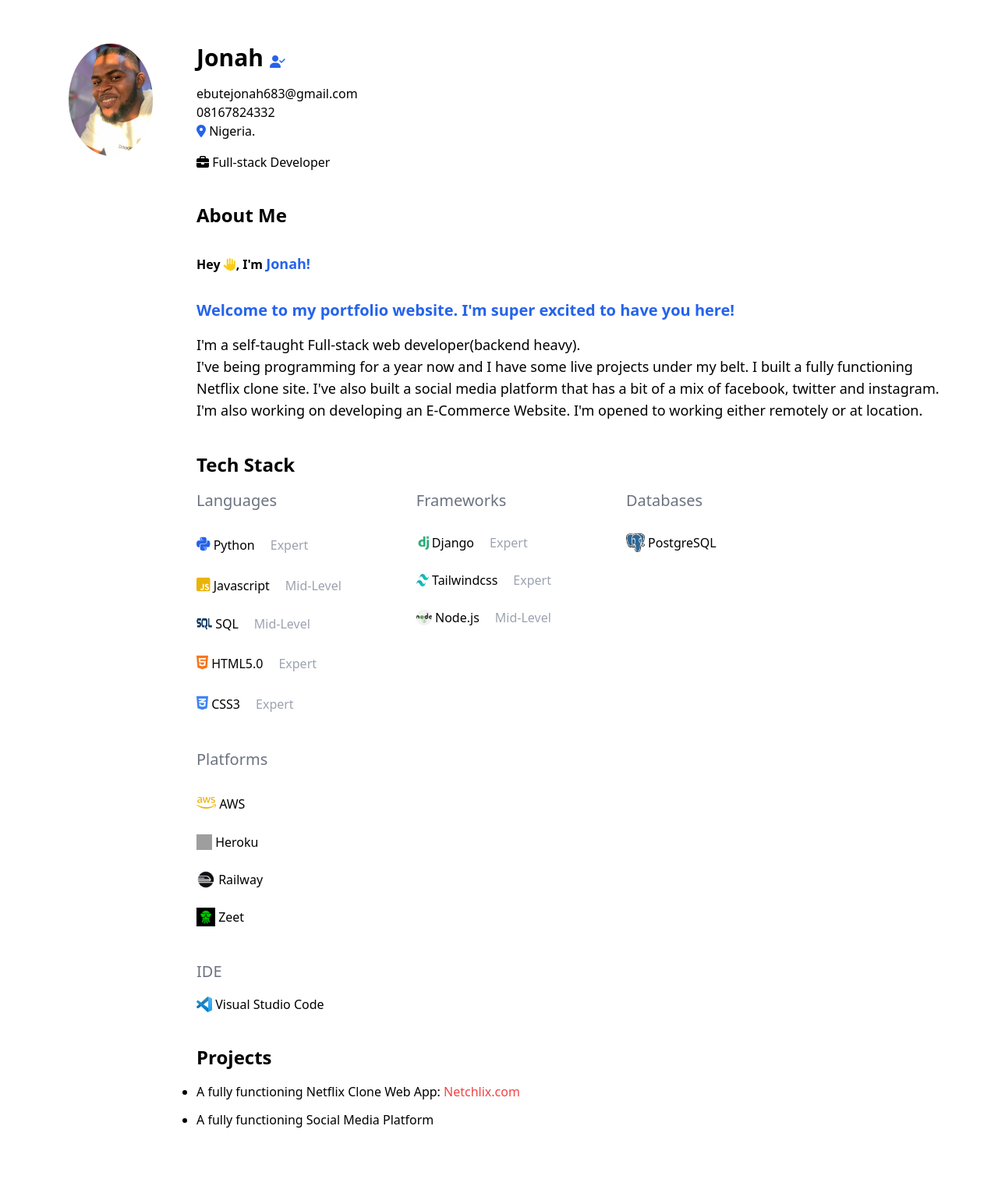
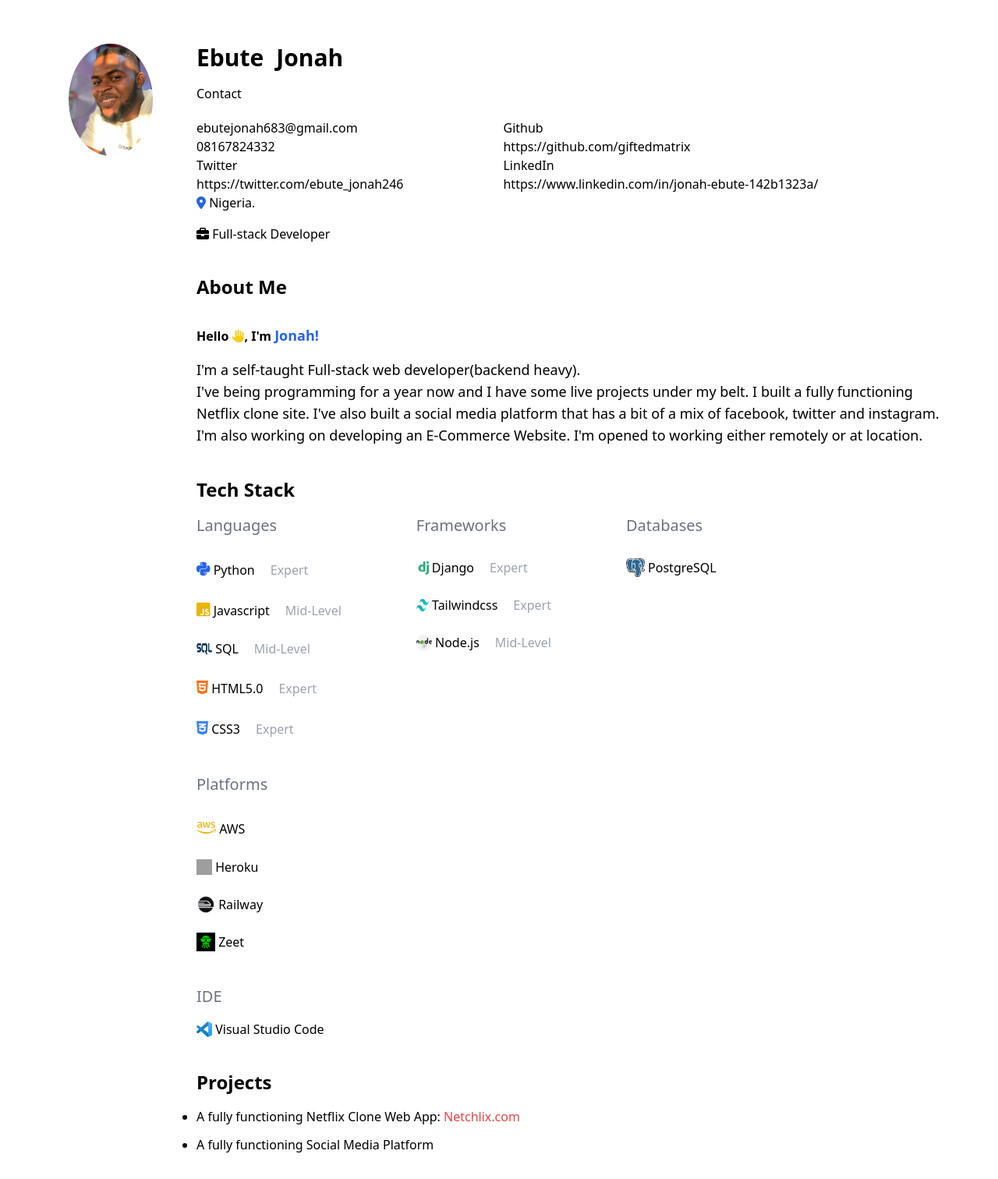
Before and after one commit to Ebutejonah/my-website_zeet, a Django app: page / in a window 1280 px wide. Shown: the whole page at 78% size. Before the commit the page ends 1446 px from the top, so only its background shows below. Run offline with Django 4.2, Linux system fonts and the light colour scheme; style sheets or scripts are compiled from the project's sources; grey boxes are pictures that could not be loaded.

Commit message:
prepping for cv

```diff
--- a/core/templates/index.html
+++ b/core/templates/index.html
@@ -5,18 +5,30 @@
     <div class="dark:bg-black md:flex justify-center max-w-6xl mx-auto space-x-10 pt-14">
         <img class="img rounded-full w-36 h-36 px-4 md:w-48 md:ml-2 ml-5" src="{%static 'jonah.jpg'%}" alt="">
         <div>
-            <span class=" pr-2 font-bold text-3xl dark:text-white">Jonah</span><i class="fa-solid fa-user-check text-blue-600"></i>
+            <span class="pr-2 font-bold text-3xl dark:text-white">Ebute</span><span class="pl-2 font-bold text-3xl dark:text-white">Jonah</span>
             <div class="dark:text-gray-500 text-black pt-4">
-                <p>ebutejonah683@gmail.com</p>
-                <p>08167824332</p>
-                <span><i class="fa-solid fa-location-dot text-blue-600"></i><span>&nbsp;Nigeria.</span></span>
+                <p class="mb-5">Contact</p>
+                <div class="flex space-x-32">
+                    <div>
+                        <p>ebutejonah683@gmail.com</p>
+                        <p>08167824332</p>
+                        <p>Twitter</p>
+                        <a href="https://twitter.com/ebute_jonah246">https://twitter.com/ebute_jonah246</a>
+                    </div>
+                    <div>
+                        <p>Github</p>
+                        <a href="https://github.com/giftedmatrix">https://github.com/giftedmatrix</a>
+                        <p>LinkedIn</p>
+                        <a href="https://www.linkedin.com/in/jonah-ebute-142b1323a/">https://www.linkedin.com/in/jonah-ebute-142b1323a/</a>
+                    </div>
+                </div>
             </div>
+            <span><i class="fa-solid fa-location-dot text-blue-600"></i><span>&nbsp;Nigeria.</span></span>
             <div class="dark:text-gray-300 text-black pt-4">
                 <i class="fa-solid fa-briefcase"></i><span>&nbsp;Full-stack Developer</span>
             </div>
             <p class="font-bold dark:text-white text-2xl pt-10 pb-4">About Me</p>
-            <p class="py-4 font-semibold dark:text-gray-400">Hey&nbsp;<i class="fa-solid fa-hand text-yellow-400"></i>, I'm <span class="text-blue-600 text-lg">Jonah!</span></p>
-            <p class="py-4 text-xl text-blue-600 font-semibold">Welcome to my portfolio website. I'm super excited to have you here!</p>
+            <p class="py-4 font-semibold dark:text-gray-400">Hello&nbsp;<i class="fa-solid fa-hand text-yellow-400"></i>, I'm <span class="text-blue-600 text-lg">Jonah!</span></p>
             <p class="text-lg dark:text-gray-400">I'm a self-taught Full-stack web developer(backend heavy).</p>
             <p class="dark:text-gray-400 pb-10 text-lg">I've being programming for a year now and I have some live projects under my belt. I built a fully functioning Netflix clone site. I've also built a social media platform that has a bit of a mix of facebook, twitter and instagram. I'm also working on developing an E-Commerce Website. I'm opened to working either remotely or at location.</p>
             <p class="text-2xl font-bold dark:text-white pb-4">Tech Stack</p>
```
